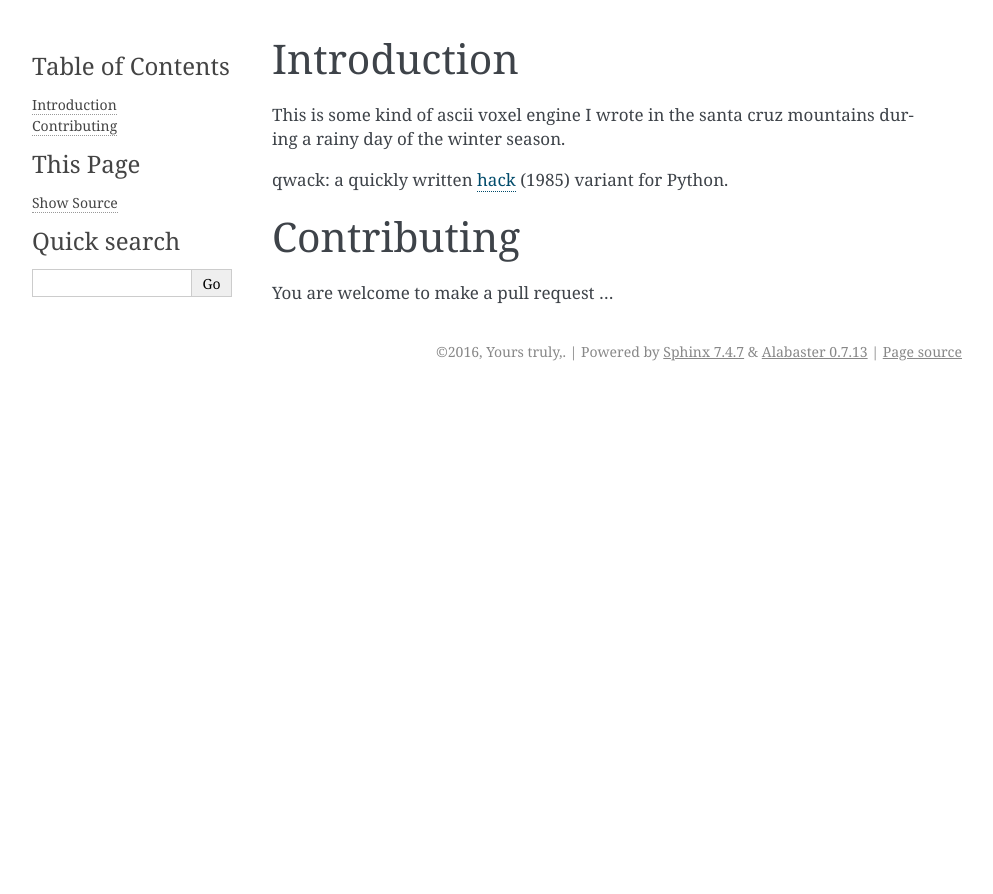
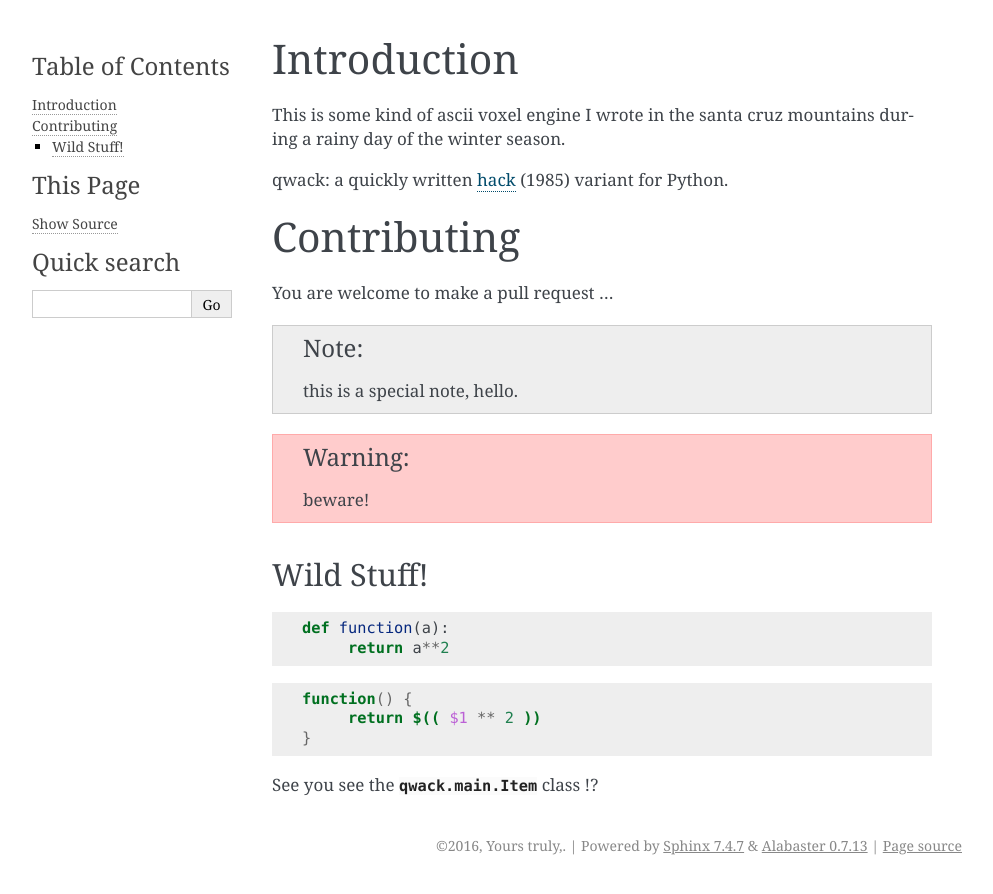
Before and after one commit to jquast/qwack, a Sphinx documentation site: the page built from docs/intro.rst, in a window 1280 px wide. Shown: the top 894 px of the page, without its empty margins (148-1141 px from the left). Built offline with Sphinx 7.4.7, drawn with Linux system fonts in a browser that asks for light colours.

Commit message:
some examples

```diff
--- a/docs/conf.py
+++ b/docs/conf.py
@@ -19,7 +19,9 @@ import os
 # If extensions (or modules to document with autodoc) are in another directory,
 # add these directories to sys.path here. If the directory is relative to the
 # documentation root, use os.path.abspath to make it absolute, like shown here.
-#sys.path.insert(0, os.path.abspath('.'))
+
+# jquast: suggest 'pip install -e.' of the project, not sys.path injection
+#sys.path.insert(0, os.path.join(os.path.dirname(__file__), '..'))
 
 # -- General configuration ------------------------------------------------
 
--- a/docs/intro.rst
+++ b/docs/intro.rst
@@ -13,3 +13,24 @@ Contributing
 You are welcome to make a pull request ...
 
 .. _hack: https://en.wikipedia.org/wiki/Hack_%28Unix_video_game%29
+
+.. note::  this is a special note, hello.
+
+.. warning:: beware!
+
+
+Wild Stuff!
+~~~~~~~~~~~
+
+.. code-block:: python
+
+   def function(a):
+        return a**2
+
+.. code-block:: bash
+
+   function() {
+        return $(( $1 ** 2 ))
+   }
+
+See you see the :class:`qwack.main.Item` class !?
```
